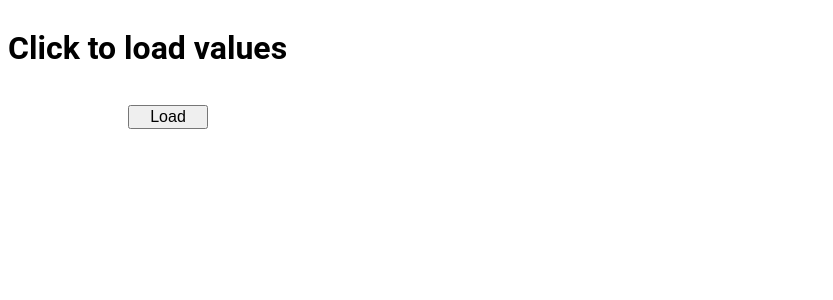
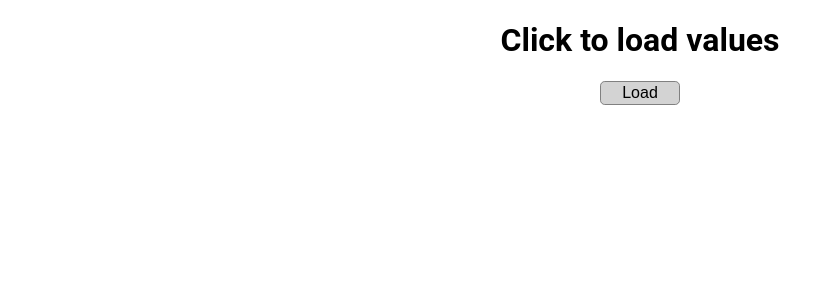
Before and after one commit to yerairodriguez/TechinicalTest-TP, a React (Create React App) app: page / in a window 1280 px wide. Shown: the top 300 px of the page, without its empty margins (0-833 px from the left). Built offline with nearby package versions, Linux system fonts and the light colour scheme.

Commit message:
quick css changes

```diff
--- a/src/components/UserInfo/index.jsx
+++ b/src/components/UserInfo/index.jsx
@@ -1,4 +1,4 @@
-import { UserFrame, InfoFrame, UserInfoContainer, UserName, UserImage, UserEmail, Button } from './styles'
+import { Container, Header, UserFrame, InfoFrame, UserInfoContainer, UserName, UserImage, UserEmail, Button } from './styles'
 import React from 'react';
 import { useState } from 'react';
 
@@ -8,17 +8,9 @@ const UserInfo = ({ userData }) => {
     const currentUser = userData[index];
 
     return (
-        <UserFrame>
-            <h1>Click to load values</h1>
-                {userStorage.map((user, index) => (
-                    <UserInfoContainer key={index}>
-                        <UserImage src={user.picture.large} alt={user.name.first} />
-                        <InfoFrame>
-                            <UserName>{user.name.first} {user.name.last}</UserName>
-                            <UserEmail>{user.email}</UserEmail>
-                        </InfoFrame>
-                    </UserInfoContainer>
-                ))}
+        <Container>
+            <Header>
+                <h1>Click to load values</h1>
                 <Button onClick={() => {
                     if (index < userData.length) {
                         setIndex(index + 1);
@@ -30,7 +22,19 @@ const UserInfo = ({ userData }) => {
                 }}>
                     Load
                 </Button>
-        </UserFrame>
+            </Header>
+            <UserFrame>
+                {userStorage.map((user, index) => (
+                    <UserInfoContainer key={index}>
+                        <UserImage src={user.picture.large} alt={user.name.first} />
+                        <InfoFrame>
+                            <UserName>{user.name.first} {user.name.last}</UserName>
+                            <UserEmail>{user.email}</UserEmail>
+                        </InfoFrame>
+                    </UserInfoContainer>
+                ))}
+            </UserFrame>
+        </Container>
     );
 };
 
--- a/src/components/UserInfo/styles.js
+++ b/src/components/UserInfo/styles.js
@@ -1,21 +1,39 @@
 import styled from '@emotion/styled';
 import { withTheme } from '../../helpers/styles.helper';
 
+export const Container = styled.div`
+${withTheme('font-family', 'fonts.body')}
+`
+export const Header = styled.div`
+    text-align: center;
+    align-items: center;
+    ${withTheme('margin-top', 'sizes.rem05')}
+`
+export const Logo = styled.img`
+    width: 6rem;
+    height: 6rem;
+`
+
 export const UserFrame = styled.div`
+    ${withTheme('margin-top', 'sizes.rem1 ')}
+    ${withTheme('margin-left', 'sizes.rem5')}
     display: flex;
     flex-direction: column;
-    width: 20rem;
-    height: 10rem;
-    ${withTheme('font-family', 'fonts.body')}
+    flex-wrap: wrap;
+    width: 22rem;
+    height: 44rem;
 `
 export const UserImage = styled.img`
     width: 6.25rem;
     height: 6.25rem;
+    ${withTheme('margin-bottom', 'sizes.rem1')}
 `
 export const UserInfoContainer = styled.div`
+    ${withTheme('margin', 'sizes.rem06')}
     display: flex;
     flex-direction: row;
-    ${withTheme('margin-top', 'sizes.rem1')}
+    width: 20rem;
+    border-bottom: 0.0825rem solid black;
 `
 export const UserName = styled.div`
     ${withTheme('font-size', 'sizes.rem1')}
@@ -33,11 +51,13 @@ export const InfoFrame = styled.div`
     ${withTheme('margin-left', 'sizes.rem1')}
 `
 export const Button = styled.button`
-    ${withTheme('margin-top', 'sizes.rem1')}
     ${withTheme('font-size', 'sizes.rem1')}
-
+    ${withTheme('border-radius', 'sizes.rem03')}
     text-align: center;
     align-self: center;
     width: 5rem;
     height: 1.5rem;
+    background-color: lightgray;
+    border: 0.0625rem solid gray;
+    cursor: pointer;
 `
```
